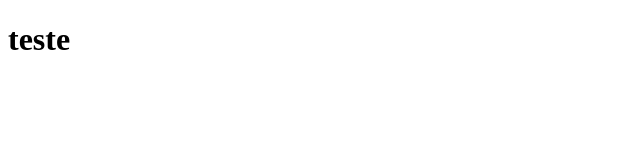
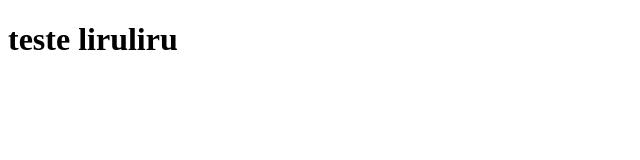
Before and after one commit to nanazit/Teste, a plain HTML site: page index.html in a window 1280 px wide. Shown: the whole page, without its empty margins (0-640 px from the left). Drawn offline with Linux system fonts and the light colour scheme.

Commit message:
Update index.html

```diff
--- a/index.html
+++ b/index.html
@@ -1,5 +1,5 @@
 <!DOCTYPE html>
 <html>
 <head><title>Teste</title></head>
-  <body><h1>teste</h1></body>
+  <body><h1>teste liruliru</h1></body>
 </html>
```
